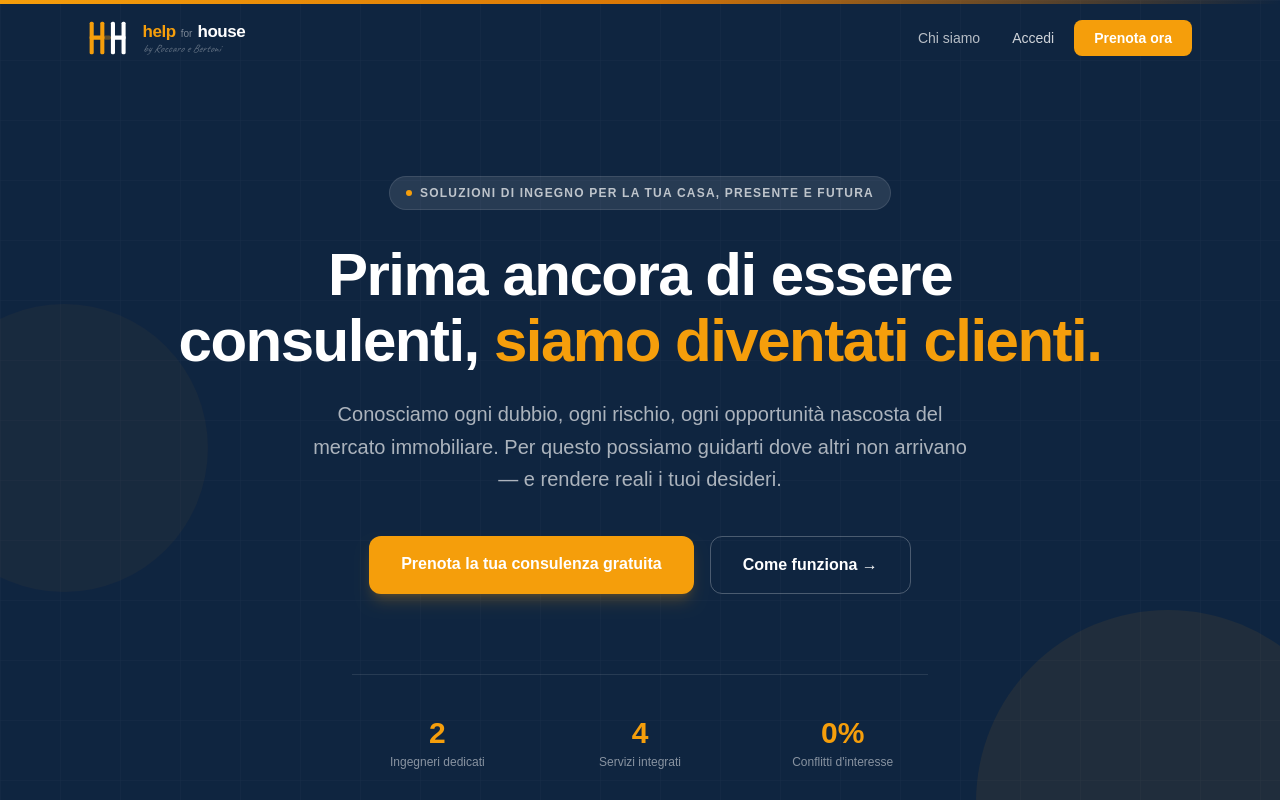
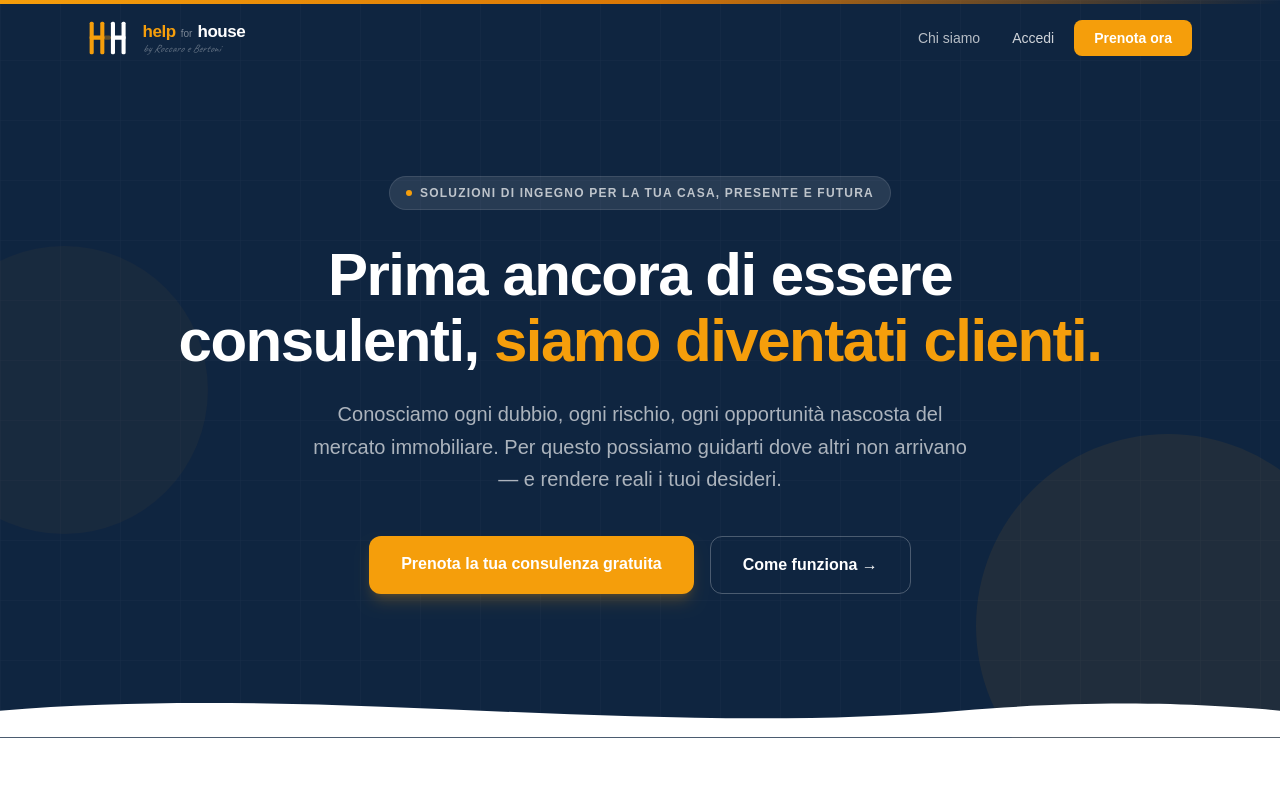
Before and after one commit to inglucabertoni-cyber/sito2, a Next.js app: page / in a window 1280 px wide. Shown: the top 800 px of the page. Built offline with nearby package versions, Linux system fonts and the light colour scheme; no server answers.

Commit message:
fix(home): remove misleading stats from hero section
Co-Authored-By: Claude Sonnet 4.6 <noreply@anthropic.com>

```diff
--- a/app/page.tsx
+++ b/app/page.tsx
@@ -178,19 +178,6 @@ export default async function HomePage() {
             </a>
           </div>
 
-          {/* Stats */}
-          <div className="mt-16 sm:mt-20 grid grid-cols-3 gap-4 sm:gap-8 max-w-xl mx-auto border-t border-white/10 pt-8 sm:pt-10">
-            {[
-              { valore: "2", label: "Ingegneri dedicati" },
-              { valore: "4", label: "Servizi integrati" },
-              { valore: "0%", label: "Conflitti d'interesse" },
-            ].map((s) => (
-              <div key={s.label} className="text-center">
-                <div className="text-2xl sm:text-3xl font-black text-[#F59E0B]">{s.valore}</div>
-                <div className="text-[10px] sm:text-xs text-white/50 mt-1 leading-tight">{s.label}</div>
-              </div>
-            ))}
-          </div>
         </div>
 
         {/* Wave */}
```
